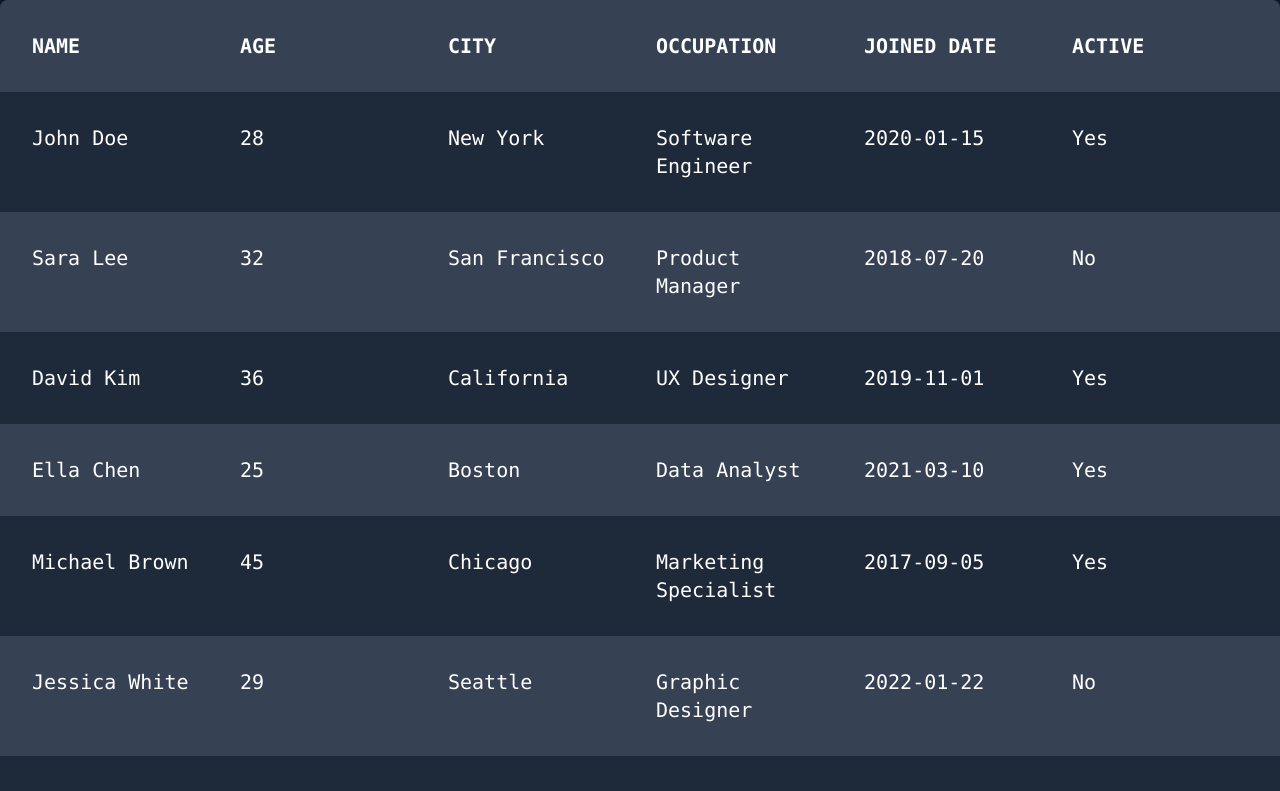
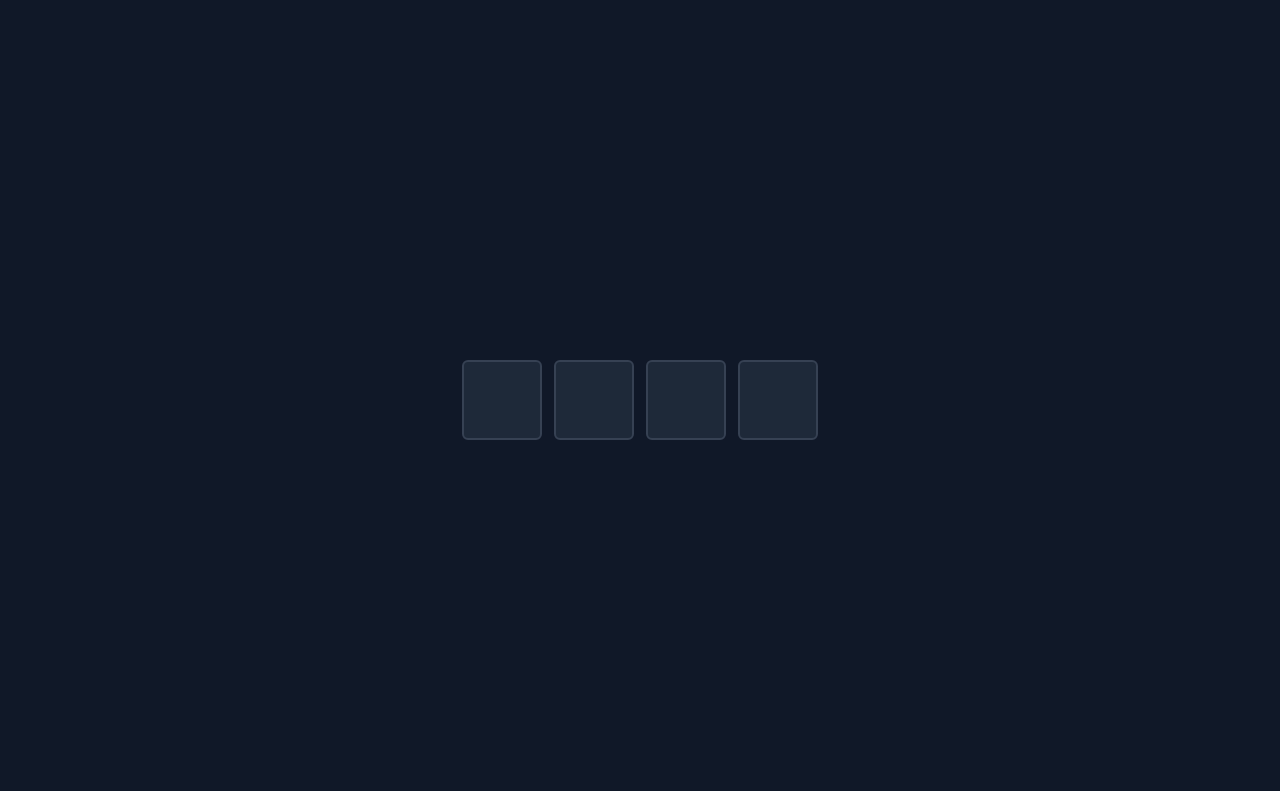
Before and after one commit to Raja-Simform/Atomix, a React (Vite) app: page / in a window 1280 px wide. Shown: the top 791 px of the page. Built offline with nearby package versions, Linux system fonts and the light colour scheme.

Commit message:
feat:add OTP component

```diff
--- a/src/App.tsx
+++ b/src/App.tsx
@@ -1,11 +1,12 @@
 import "./App.css";
-import DataTable from "./components/DataTable/DataTable";
-import FileUploader from "./components/FileUploader/FileUploader";
+import Otp from "./components/Otp/Otp";
+// import DataTable from "./components/DataTable/DataTable";
+// import FileUploader from "./components/FileUploader/FileUploader";
 
 function App() {
   return (
     <>
-      <DataTable
+      {/* <DataTable
         columns={["Name", "Age", "City", "Occupation", "Joined Date", "Active"]}
         data={[
           ["John Doe", 28, "New York", "Software Engineer", "2020-01-15", true],
@@ -50,7 +51,8 @@ function App() {
         accept=".jpg,.png"
         maxSize={5 * 1024 * 1024}
         onUpload={(files) => console.log(files)}
-      />
+      /> */}
+      <Otp SentOtp={"4456"}/>
     </>
   );
 }
--- /dev/null
+++ b/src/components/Otp/Otp.tsx
@@ -0,0 +1,108 @@
+import { useRef, useState, useEffect } from "react";
+
+interface OtpProps {
+  SentOtp: string;
+}
+
+export default function Otp({ SentOtp }: OtpProps) {
+  const [otpValues, setOtpValues] = useState<string[]>(["", "", "", ""]);
+  const inputRefs = useRef<(HTMLInputElement | null)[]>([]);
+  const [verified, setVerified] = useState<boolean | null>(null);
+  function handleChange(e: React.ChangeEvent<HTMLInputElement>, index: number) {
+    const value = e.target.value;
+    if (value.length > 1) {
+      const singleDigit = value[0];
+      setOtpValues((prev) => {
+        const newValues = [...prev];
+        newValues[index] = singleDigit;
+        return newValues;
+      });
+      if (index < 3 && singleDigit) {
+        inputRefs.current[index + 1]?.focus();
+      }
+      return;
+    }
+
+    setOtpValues((prev) => {
+      const newValues = [...prev];
+      newValues[index] = value;
+      return newValues;
+    });
+
+    if (value && index < 3) {
+      inputRefs.current[index + 1]?.focus();
+    }
+  }
+  function handleKeyDown(
+    e: React.KeyboardEvent<HTMLInputElement>,
+    index: number
+  ) {
+    if (!((e.key >= "0" && e.key <= "9") || e.key === "Backspace")) {
+      e.preventDefault();
+    }
+    if (e.key === "Backspace") {
+      if (!otpValues[index] && index > 0) {
+        e.preventDefault();
+        setOtpValues((prev) => {
+          const newValues = [...prev];
+          newValues[index - 1] = "";
+          return newValues;
+        });
+        inputRefs.current[index - 1]?.focus();
+      }
+    }
+  }
+
+  useEffect(() => {
+    const currentOtp = otpValues.join("");
+    if (currentOtp.length === 4) {
+      if (currentOtp === SentOtp) {
+        setVerified(true);
+      } else {
+        setVerified(false);
+      }
+    } else {
+      setVerified(null);
+    }
+  }, [otpValues, SentOtp]);
+
+  return (
+    <div
+      className="flex justify-center p-4 gap-3 items-center min-h-screen
+    bg-gray-900 text-white font-mono"
+    >
+      {otpValues.map((digit, index) => (
+        <input
+          key={index}
+          ref={(el) => {
+            inputRefs.current[index] = el;
+          }}
+          type="text"
+          maxLength={1}
+          value={digit}
+          onChange={(e) => handleChange(e, index)}
+          onKeyDown={(e) => handleKeyDown(e, index)}
+          className={`border-2 w-20 h-20 text-2xl text-center
+            bg-gray-800 rounded-md focus:outline-none
+            ${
+              verified === true && index === 3
+                ? "border-green-500 focus:ring-green-500"
+                : verified === false && index === 3
+                ? "border-red-500 focus:ring-red-500"
+                : "border-gray-700 focus:ring-blue-500"
+            }
+            caret-transparent`}
+        />
+      ))}
+      {verified !== null && (
+        <p
+          className={`absolute bottom-8 text-lg ${
+            verified ? "text-green-500" : "text-red-500"
+          }`}
+        >
+          {verified ? "OTP Verified!" : "Incorrect OTP"}
+        </p>
+      )}
+    </div>
+  );
+}
```
Also changed, not shown: src/components/FileUploader/FileUploader.tsx (+0 -7 lines).
